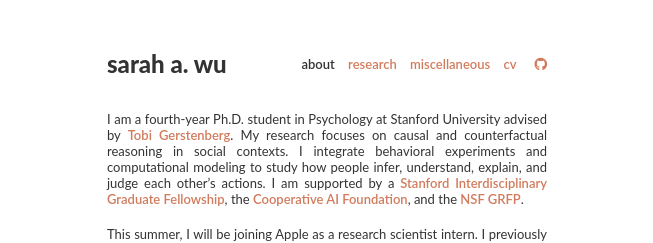
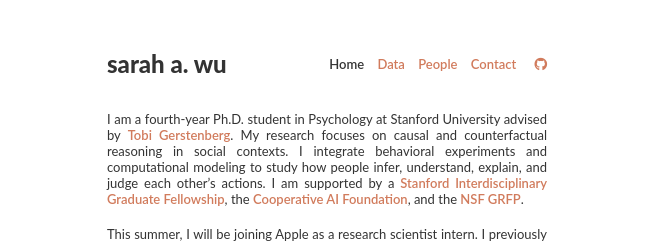
Before and after one commit to sarahawu/sarahawu.github.io, a Jekyll site: the page built from index.md, in a window 1280 px wide. Shown: the top 243 px of the page, without its empty margins (313-966 px from the left). Built offline with Jekyll 4.4.1, drawn with Linux system fonts in a browser that asks for light colours; nearby versions of some CDN libraries.

Commit message:
Update navbar.yml

```diff
--- a/_data/navbar.yml
+++ b/_data/navbar.yml
@@ -1,8 +1,11 @@
-- name: about
+- name: Home
   link: /
-- name: research
-  link: /research/
-- name: miscellaneous
-  link: /miscellaneous/
-- name: cv
-  link: /assets/cv.pdf
+
+- name: Data
+  link: /data/
+
+- name: People
+  link: /people/
+
+- name: Contact
+  link: /contact/
```
